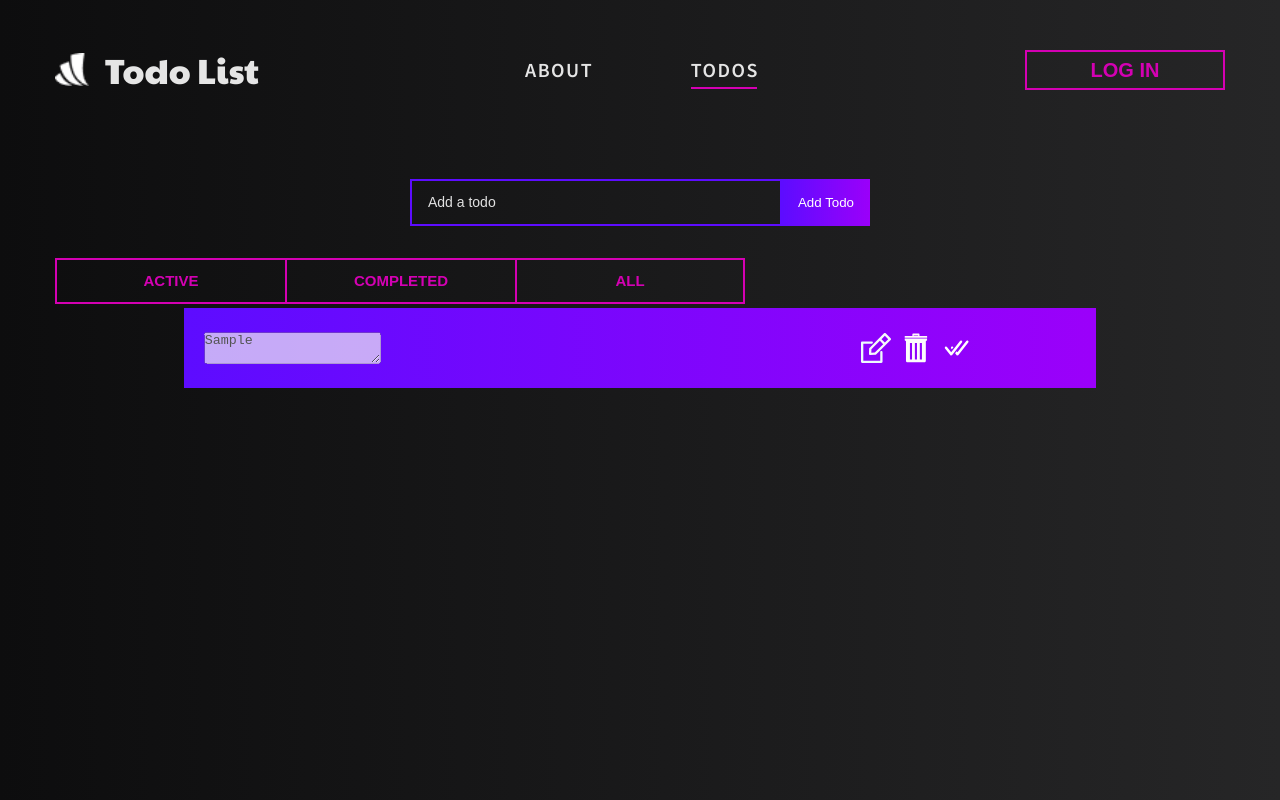
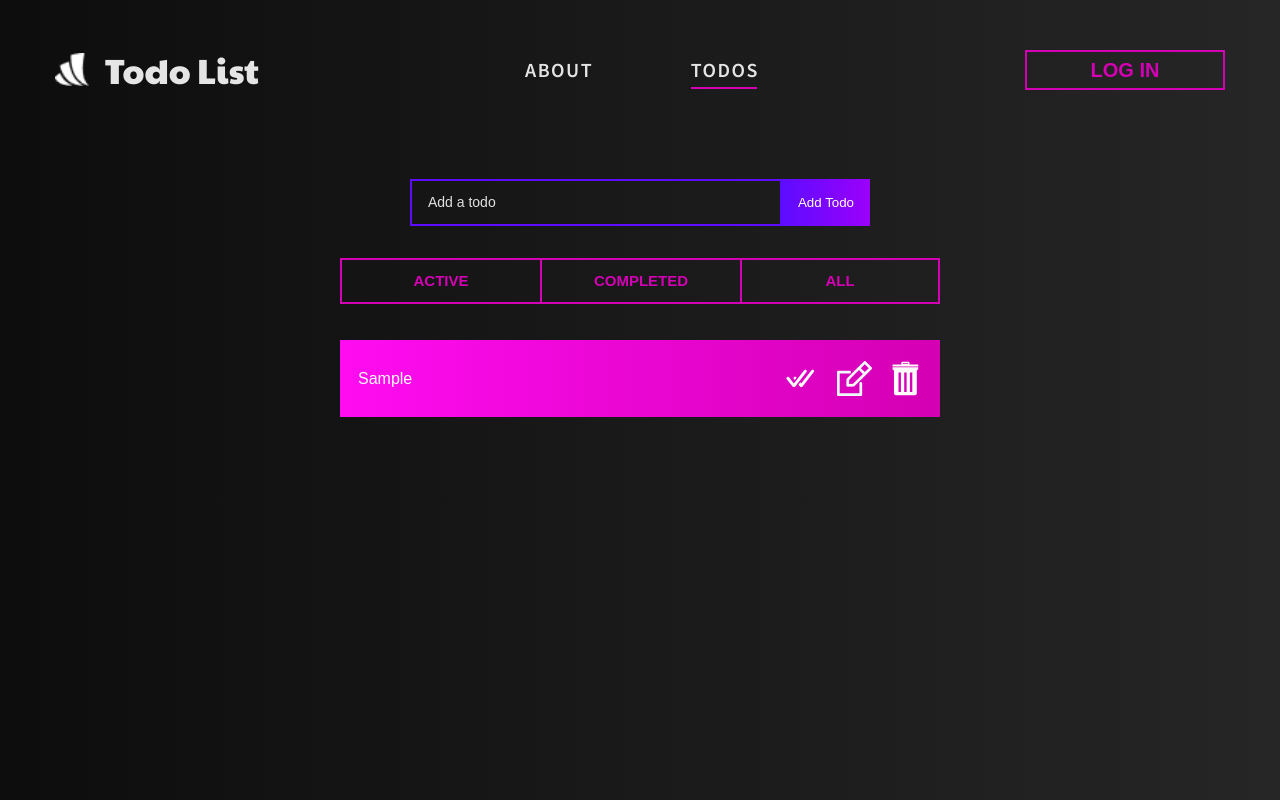
Before and after one commit to xzfantom/react-intensive, a React (Create React App) app: page /todos in a window 1280 px wide. Both pictures are taken after typing "Sample" into the empty fields and a click on the button "Add Todo". Built offline with nearby package versions, Linux system fonts and the light colour scheme.

Commit message:
Fixed styles

```diff
--- a/src/components/DisplayTodos/DisplayTodos.js
+++ b/src/components/DisplayTodos/DisplayTodos.js
@@ -14,7 +14,7 @@ const DisplayTodos = (props) => {
   const [sort, setSort] = useState("active");
   return (
     <div className={s.container}>
-      <div className={s.btnWrap}>
+      {props.todos.length > 0 && <div className={s.btnWrap}>
         <button
           className={s.button}
           type='button'
@@ -36,9 +36,8 @@ const DisplayTodos = (props) => {
         >
           all
         </button>
-      </div>
-      <div>
-        <div>
+      </div>}
+
       {props.todos.length > 0 && sort === "active"
         ? props.todos.map((item) => {
           return (
@@ -84,8 +83,7 @@ const DisplayTodos = (props) => {
           );
         })
         : null}
-        </div>
-      </div>
+
     </div >
   );
 };
--- a/src/components/DisplayTodos/DisplayTodos.module.css
+++ b/src/components/DisplayTodos/DisplayTodos.module.css
@@ -1,11 +1,16 @@
 .container {
+  display: flex;
+  flex-direction: column;
+  align-items: center;
 }
 
 .btnWrap {
+  margin-bottom: 30px;
 }
 
 .button {
-  width: 230px;
+  width: calc(600px / 3);
+  margin: 0 auto;
   padding: 12px 0;
   box-sizing: border-box;
   border: 2px solid var(--accent-color);
--- a/src/components/TodoItem/TodoItem.js
+++ b/src/components/TodoItem/TodoItem.js
@@ -23,13 +23,24 @@ const TodoItem = (props) => {
 
   return (
     <div className={s.todoRow}>
-      <textarea
+      <input
+        className={s.input}
         ref={inputRef}
         disabled={inputRef}
         defaultValue={item.item}
         onKeyPress={(e) => update(item.id, inputRef.current.value, e)}
       />
+      {item.completed && <span className={s.completed}>done</span>}
       <div className={s.iconWrap}>
+        {item.completed === false && (
+          <img
+            className={s.icon}
+            src={completeIcon}
+            alt='complete button'
+            onClick={() => completeTodo(item.id)}
+          />
+        )}
+
         <img
           className={s.icon}
           src={editIcon}
@@ -43,18 +54,9 @@ const TodoItem = (props) => {
           alt='remove button'
           onClick={() => removeTodo(item.id)}
         />
-
-        {item.completed === false && (
-          <img
-            className={s.icon}
-            src={completeIcon}
-            alt='complete button'
-            onClick={() => completeTodo(item.id)}
-          />
-        )}
       </div>
 
-      {item.completed && <span className={s.completed}>done</span>}
+
     </div>
   )
 }
--- a/src/components/TodoItem/TodoItem.module.css
+++ b/src/components/TodoItem/TodoItem.module.css
@@ -1,32 +1,38 @@
 .completed {
-  position: absolute;
-  right: 0.3rem;
-  top: 0.3rem;
-  background-color: #867bcd;
-  border: 2px solid #272727;
+  position: relative;
+  background-color: var(--accent-color);
+  border: 2px solid #fff;
   color: #e1ebfd;
+  font-weight: 900;
+  font-size: 14px;
+  padding: 5px 8px;
+}
 
-  font-size: 0.8rem;
-  padding: 0.3rem 1rem;
+.input {
+  color: #fff;
+  border-color: transparent;
+  background-color: transparent;
+  padding: 8px 0;
+  box-sizing: border-box;
+  width: 50%;
+  font-size: 16px;
 }
 
 .todoRow {
+  width: 600px;
   display: flex;
   justify-content: space-between;
   align-items: center;
-  margin: 4px auto;
-  color: #fff;
-  position: relative;
-  z-index: 2;
+  margin: 6px auto;
+
   background: linear-gradient(
     90deg,
     rgba(255, 118, 20, 1) 0%,
     rgba(255, 84, 17, 1) 100%
   );
 
-  padding: 20px 120px 20px 20px;
+  padding: 16px;
   box-sizing: border-box;
-  width: 78%;
 }
 
 .todoRow:nth-child(4n + 1) {
@@ -56,11 +62,14 @@
 .iconWrap {
   display: flex;
   justify-content: space-between;
-  height: 40px;
-  width: 120px;
+  align-items: center;
 }
 
 .icon {
+  height: 35px;
   cursor: pointer;
   padding: 5px;
 }
+.icon:not(:last-child) {
+  margin-right: 10px;
+}
```
Lines whose indentation alone changed are shown as unchanged.
